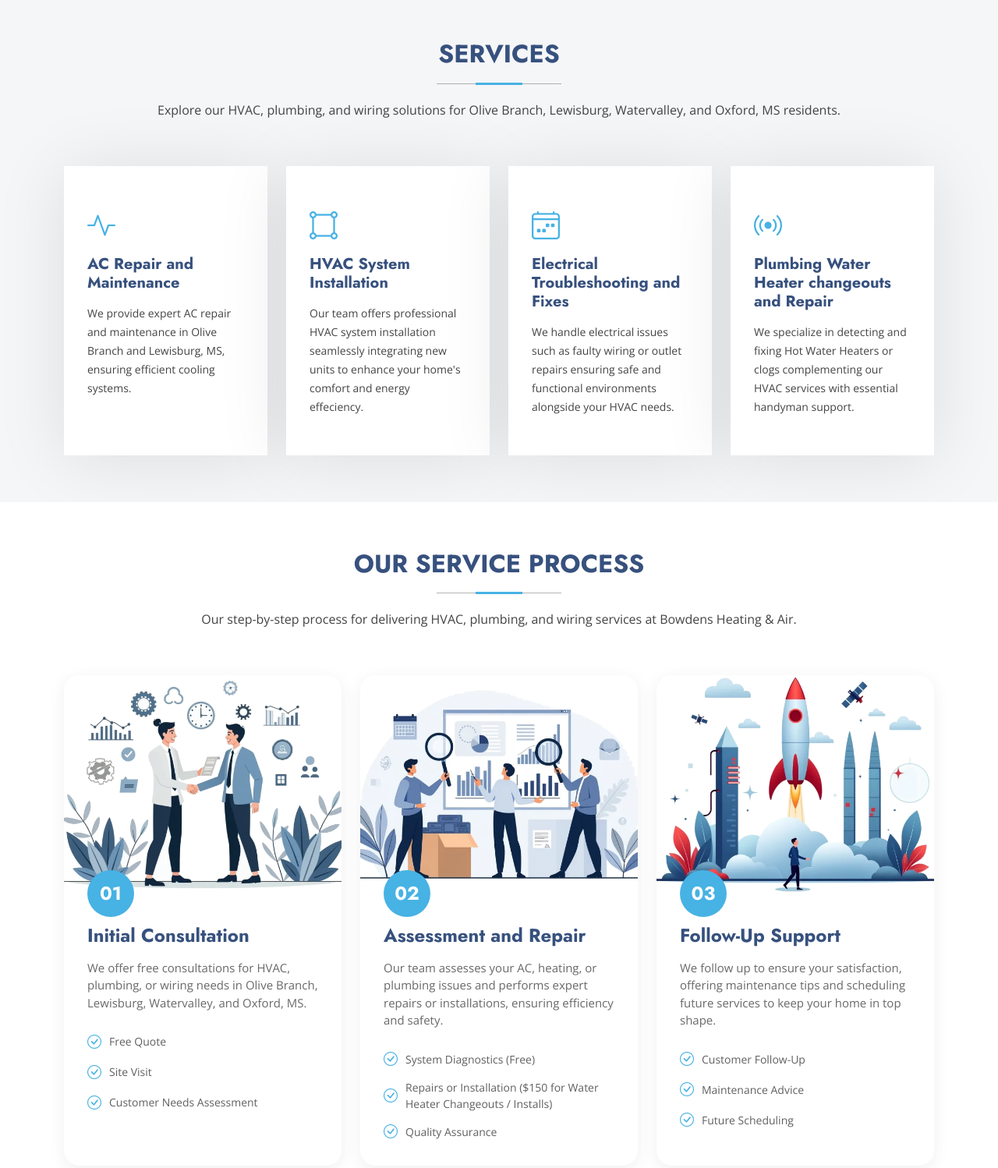
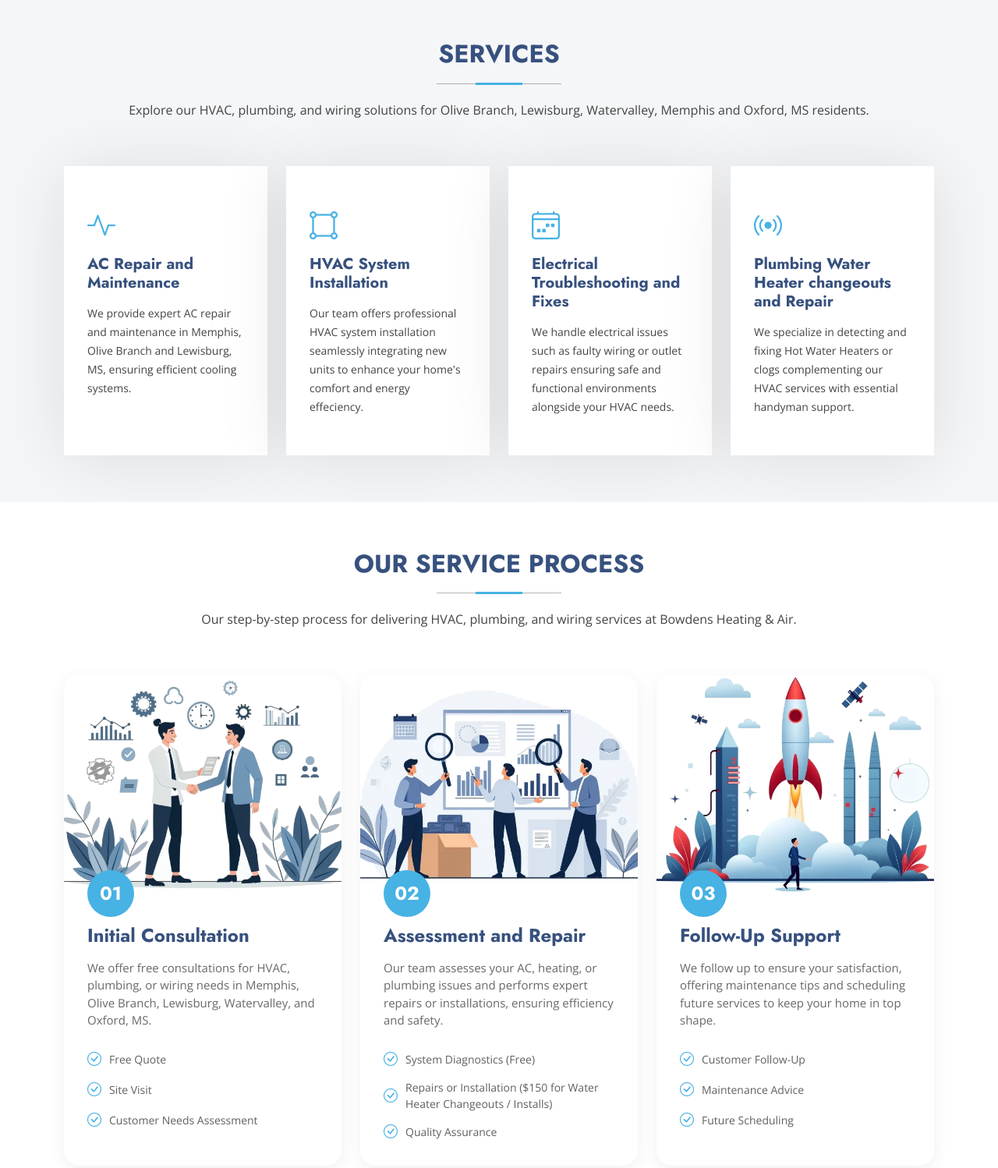
Before and after one commit to JasonWilkerson1/CameronsAirHVac, a website: page index.html in a window 1280 px wide. Shown: the part 2640-4138 px from the top of the page at 78% size. Drawn offline with nearby package versions, Linux system fonts and the light colour scheme.

Commit message:
Pictures

```diff
--- a/index.html
+++ b/index.html
@@ -200,7 +200,7 @@
       <!-- Section Title -->
       <div class="container section-title" data-aos="fade-up">
         <h2>Services</h2>
-        <p>Explore our HVAC, plumbing, and wiring solutions for Olive Branch, Lewisburg, Watervalley, and Oxford, MS residents.</p>
+        <p>Explore our HVAC, plumbing, and wiring solutions for Olive Branch, Lewisburg, Watervalley, Memphis and Oxford, MS residents.</p>
       </div><!-- End Section Title -->
 
       <div class="container">
@@ -211,7 +211,7 @@
             <div class="service-item position-relative">
               <div class="icon"><i class="bi bi-activity icon"></i></div>
               <h4><a href="" class="stretched-link">AC Repair and Maintenance</a></h4>
-              <p>We provide expert AC repair and maintenance in Olive Branch and Lewisburg, MS, ensuring efficient cooling systems.</p>
+              <p>We provide expert AC repair and maintenance in Memphis, Olive Branch and Lewisburg, MS, ensuring efficient cooling systems.</p>
             </div>
           </div><!-- End Service Item -->
 
@@ -266,7 +266,7 @@
               <div class="steps-content">
                 <div class="steps-number">01</div>
                 <h3>Initial Consultation</h3>
-                <p>We offer free consultations for HVAC, plumbing, or wiring needs in Olive Branch, Lewisburg, Watervalley, and Oxford, MS.</p>
+                <p>We offer free consultations for HVAC, plumbing, or wiring needs in Memphis, Olive Branch, Lewisburg, Watervalley, and Oxford, MS.</p>
                 <div class="steps-features">
                   <div class="feature-item">
                     <i class="bi bi-check-circle"></i>
@@ -353,7 +353,7 @@
       <!-- Section Title -->
       <div class="container section-title" data-aos="fade-up">
         <h2>Portfolio</h2>
-        <p>View our HVAC, plumbing, and wiring projects in Olive Branch, Lewisburg, Watervalley, and Oxford, MS.</p>
+        <p>View our HVAC, plumbing, and wiring projects in Memphis, Olive Branch, Lewisburg, Watervalley, and Oxford, MS.</p>
       </div><!-- End Section Title -->
 
       <div class="container">
```
Also changed, not shown: assets/img/portfolio/IMG_0696.JPG (added), assets/img/portfolio/IMG_0697.JPG (added), assets/img/portfolio/IMG_0698.JPG (added), assets/img/portfolio/IMG_0699.JPG (added), assets/img/portfolio/IMG_0700.JPG (added), assets/img/portfolio/IMG_0701.JPG (added), assets/img/portfolio/IMG_0702.JPG (added), assets/img/portfolio/IMG_0703.JPG (added).
